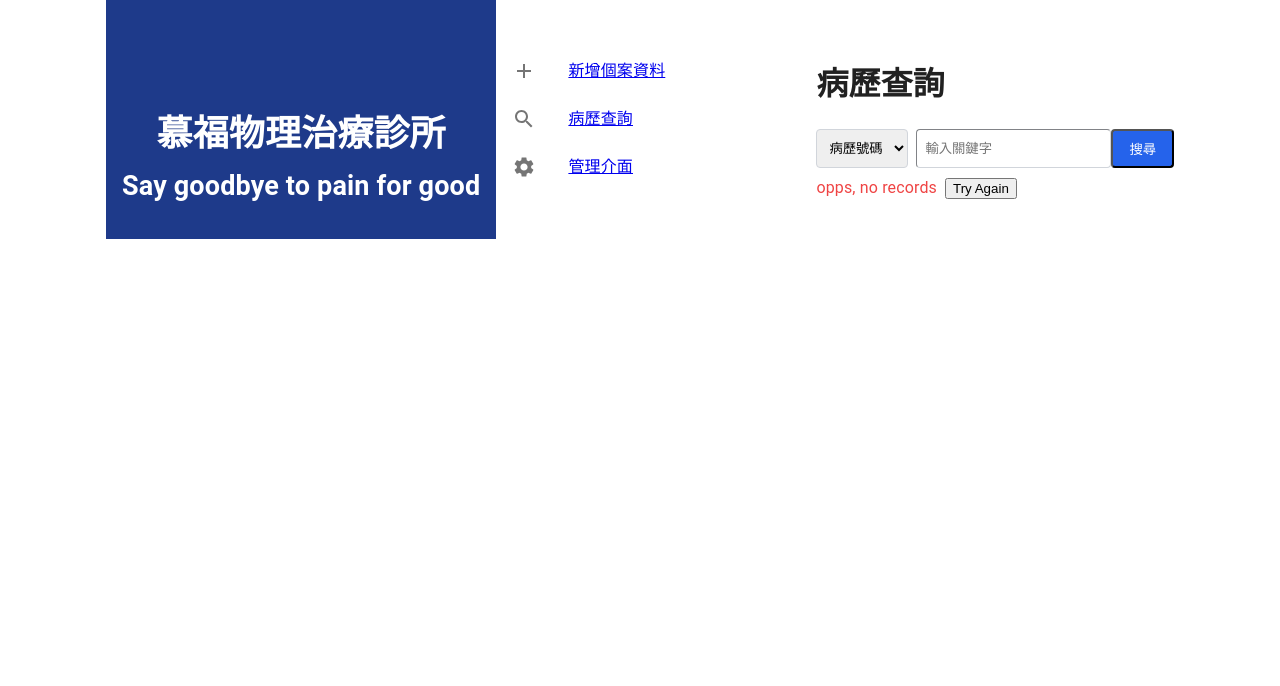
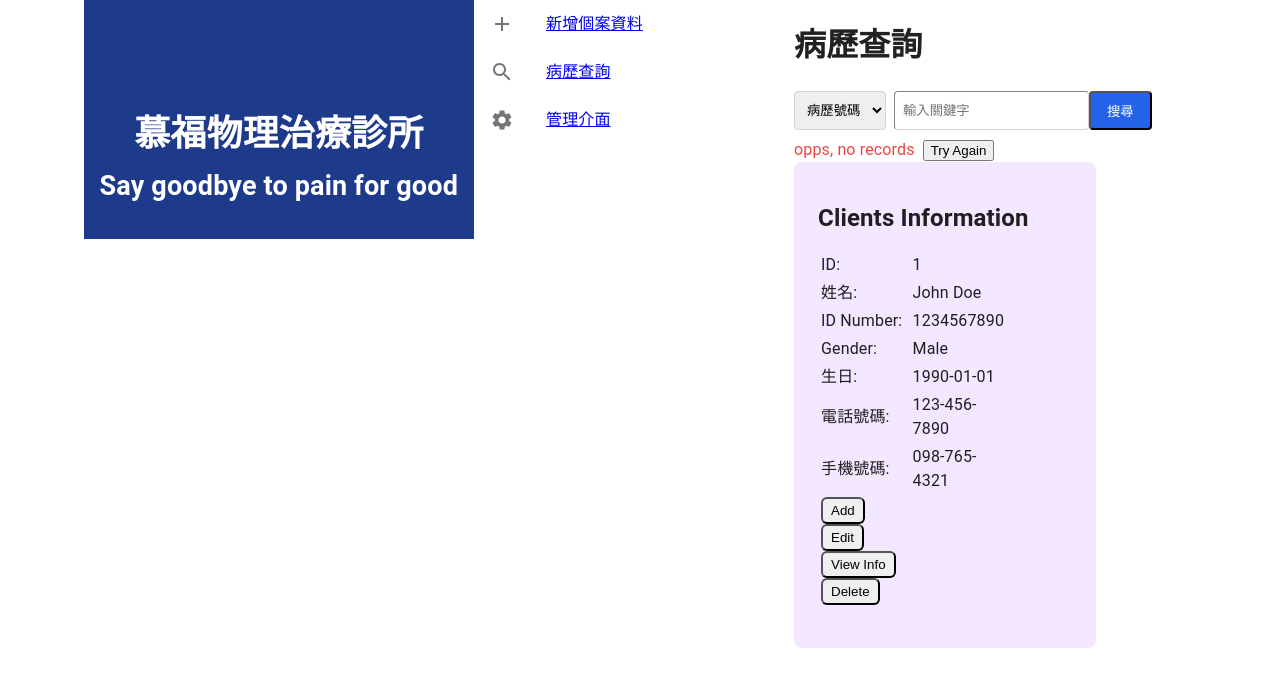
Before and after one commit to LillianChiang/mongodb-next, a Next.js app: page /board in a window 1280 px wide. Shown: the top 686 px of the page. Built offline with nearby package versions, Linux system fonts and the light colour scheme.

Commit message:
feat: create temporary client data

```diff
--- /dev/null
+++ b/src/app/add/page.tsx
@@ -0,0 +1,49 @@
+'use client'
+
+import { useState } from 'react'
+import { useRouter } from 'next/navigation'
+
+const Add = () => {
+  const router = useRouter()
+
+  const handleCancel = () => {
+    router.back() // Navigate back to the previous page
+  }
+
+  return (
+    <div className="container flex justify-center items-start">
+      <div className="mt-4 border border-gray-300 p-10">
+        <h2 className="text-lg font-semibold mb-2">治療登錄 (新增)</h2>
+        <form>
+          <div className="mb-4">
+            <label className="block mb-1">病歷號碼:</label>
+          </div>
+          <div className="mb-4">
+            <label className="block mb-1">姓名:</label>
+          </div>
+          <div className="mb-4">
+            <label className="block mb-1">今天日期:</label>
+          </div>
+          <div className="mb-4">
+            <label className="block mb-1">治療師名稱:</label>
+          </div>
+          <button
+            type="button"
+            onClick={handleCancel}
+            className="bg-gray-300 text-gray-800 rounded-md px-4 py-2 mr-2"
+          >
+            Cancel
+          </button>
+          <button
+            type="submit"
+            className="bg-blue-500 text-white rounded-md px-4 py-2"
+          >
+            Save
+          </button>
+        </form>
+      </div>
+    </div>
+  )
+}
+
+export default Add
--- a/src/app/board/Navbar.tsx
+++ b/src/app/board/Navbar.tsx
@@ -8,7 +8,7 @@ import Link from 'next/link'
 export function Navbar() {
   return (
     <React.Fragment>
-      <Link href="/AddClientForm">
+      <Link href="/addClientForm">
         <ListItemButton>
           <ListItemIcon>
             <AddIcon />
--- a/src/app/board/page.tsx
+++ b/src/app/board/page.tsx
@@ -3,6 +3,7 @@
 import { useState } from 'react'
 import { Navbar } from './Navbar'
 import Title from '../components/Title'
+import  Clients  from '../clientData/Clients'
 
 
 const Page = () => {
@@ -23,7 +24,7 @@ const Page = () => {
   }
 
   return (
-    <div className="container flex justify-center items-center">
+    <div className="container flex justify-center items-start">
       <Title />
       <div className="w-1/4">
         <Navbar />
@@ -59,7 +60,9 @@ const Page = () => {
             </div>
           )}
         </div>
+        <Clients/>
       </div>
+
     </div>
   )
 }
--- /dev/null
+++ b/src/app/clientData/Clients.tsx
@@ -0,0 +1,112 @@
+import React, { useState } from 'react'
+import add from '../add/page'
+import edit from '../edit/page'
+import { useRouter } from 'next/navigation';
+
+const Clients = () => {
+  const router = useRouter();
+  const [clients, setClients] = useState([
+    {
+      id: 1,
+      name: 'John Doe',
+      idNumber: '1234567890',
+      gender: 'Male',
+      birthday: '1990-01-01',
+      phoneNumber: '123-456-7890',
+      mobileNumber: '098-765-4321',
+    },
+    // Add more client objects as needed
+  ])
+
+  const handleAddClient = () => {
+    router.push('/add');
+  }
+
+  const handleEditClient = () => {
+    router.push('/edit');
+  }
+
+  const handleViewInfo = () => {
+    // Logic for viewing detailed information of a client
+  }
+
+  const handleDeleteClient = () => {
+    // Logic for deleting a client
+  }
+
+  // Reverse the order of the clients array
+  const reversedClients = [...clients].reverse()
+
+  return (
+    <div className="bg-purple-100 p-6 rounded-lg w-3/4">
+      <h1 className="text-2xl mb-4">Clients Information</h1>
+      <table className="w-3/4 mb-4">
+        <tbody>
+          {reversedClients.map((client) => (
+            <React.Fragment key={client.id}>
+              <tr>
+                <td>ID:</td>
+                <td>{client.id}</td>
+              </tr>
+              <tr>
+                <td>姓名:</td>
+                <td>{client.name}</td>
+              </tr>
+              <tr>
+                <td>ID Number:</td>
+                <td>{client.idNumber}</td>
+              </tr>
+              <tr>
+                <td>Gender:</td>
+                <td>{client.gender}</td>
+              </tr>
+              <tr>
+                <td>生日:</td>
+                <td>{client.birthday}</td>
+              </tr>
+              <tr>
+                <td>電話號碼:</td>
+                <td>{client.phoneNumber}</td>
+              </tr>
+              <tr>
+                <td>手機號碼:</td>
+                <td>{client.mobileNumber}</td>
+              </tr>
+              <tr>
+                <td>
+                  <button
+                    onClick={handleAddClient}
+                    className="bg-yellow rounded-md mr-2 px-2 py-1"
+                  >
+                    Add
+                  </button>
+
+                  <button
+                    onClick={handleEditClient}
+                    className="bg-blue rounded-md mr-2 px-2 py-1"
+                  >
+                    Edit
+                  </button>
+                  <button
+                    onClick={handleViewInfo}
+                    className="bg-pink rounded-md mr-2 px-2 py-1"
+                  >
+                    View Info
+                  </button>
+                  <button
+                    onClick={handleDeleteClient}
+                    className="bg-green rounded-md px-2 py-1"
+                  >
+                    Delete
+                  </button>
+                </td>
+              </tr>
+            </React.Fragment>
+          ))}
+        </tbody>
+      </table>
+    </div>
+  )
+}
+
+export default Clients
--- /dev/null
+++ b/src/app/edit/page.tsx
@@ -0,0 +1,20 @@
+import React from 'react'
+
+const Edit = () => {
+  return (
+    <div className="bg-purple-100 p-6 rounded-lg text-center">
+      <h1 className="text-2xl mb-4">治療登錄 (修改)</h1>
+      <div className="mb-4">
+        <label className="block mb-1">病歷號碼:</label>
+      </div>
+      <div className="mb-4">
+        <label className="block mb-1">姓名:</label>
+      </div>
+      <div className="mb-4">
+        <label className="block mb-1">今天日期:</label>
+      </div>
+    </div>
+  )
+}
+
+export default Edit
```
